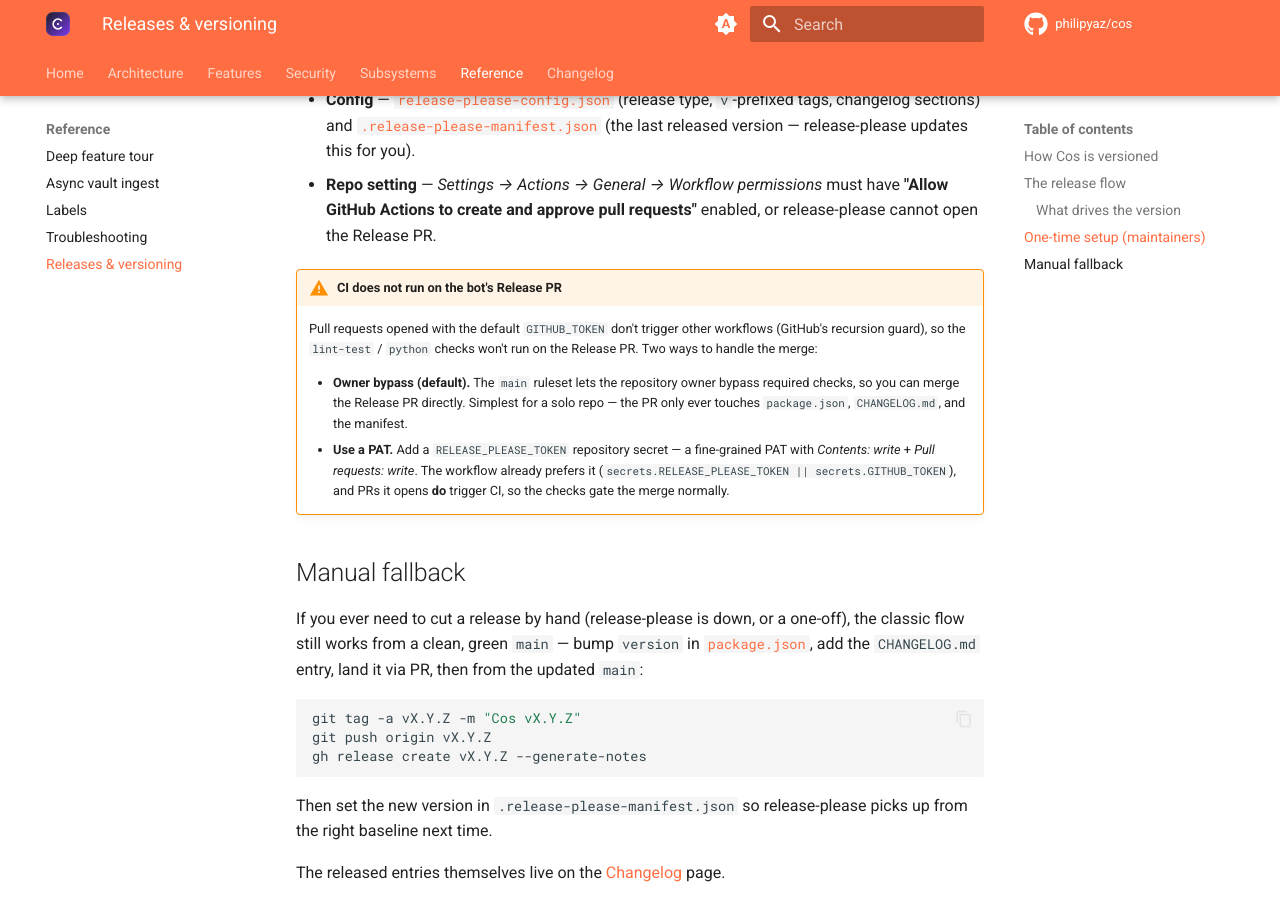
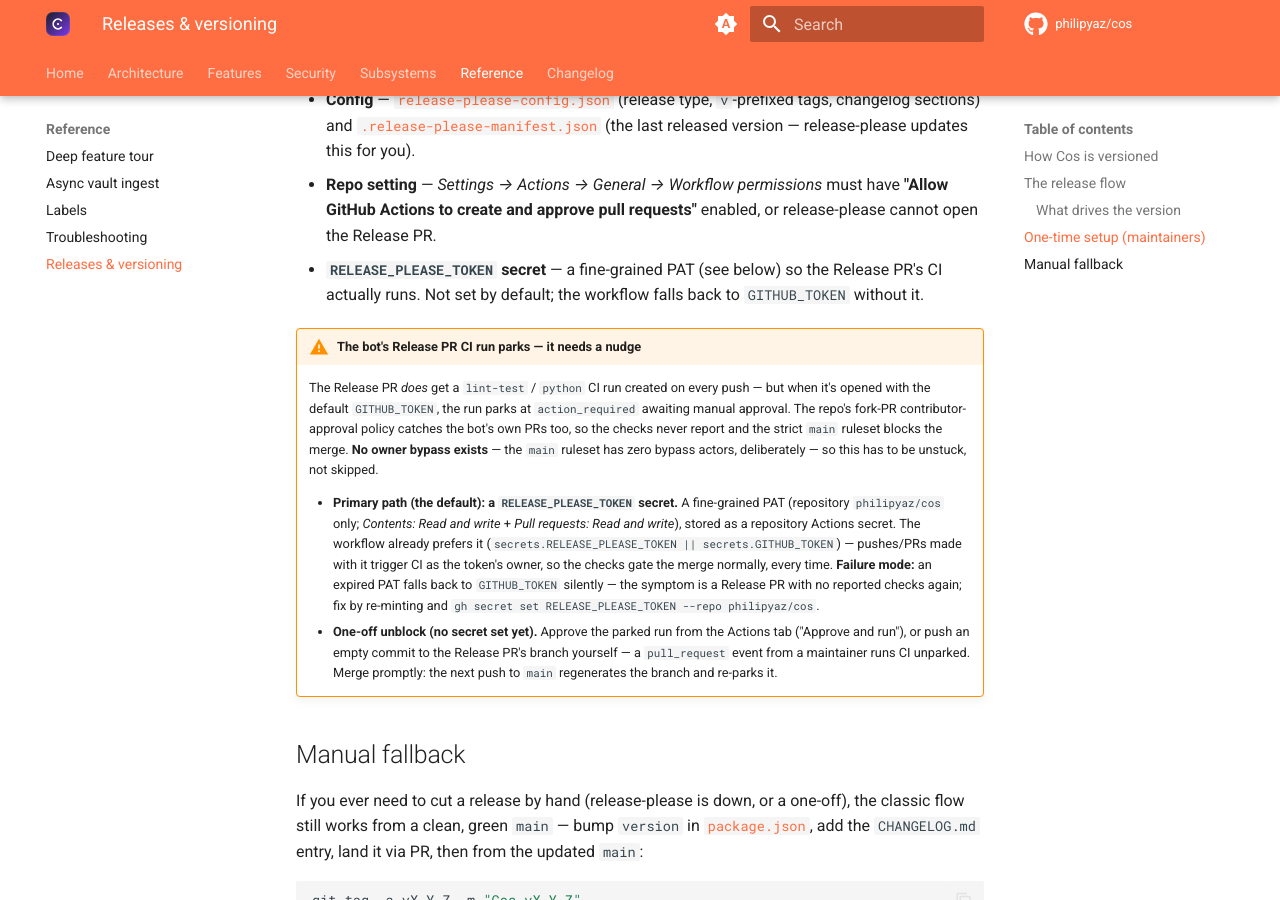
Before and after one commit to philipyaz/cos, an MkDocs documentation site: the page built from docs/reference/releasing.md, in a window 1280 px wide and 900 px high, scrolled down 1724 px. Built offline with MkDocs 1.6.1 and Material for MkDocs 9.7.7, drawn with Linux system fonts in a browser that asks for light colours; comment, search, counter and statistics services are not loaded.

Commit message:
docs(releasing): tell the truth about Release-PR CI (no owner bypass) and gate the claim
The releasing docs claimed a default "owner bypass" for the Release PR's missing CI
checks. No bypass actor exists on the main ruleset (bypass_actors: []) and never
has — this falsehood is why cos#21 sat BLOCKED for 45 days unnoticed. Measured truth:
the bot's Release PR does get a CI run created, but it parks at action_required
(the fork-PR contributor-approval policy catches the bot's own PRs too), so the
checks never report and the strict ruleset blocks the merge.

Rewrites docs/reference/releasing.md and the release-please.yml token comment to
describe the parking behavior and the two real unblock paths (a RELEASE_PLEASE_TOKEN
secret, or a one-off approve/empty-commit). Adds a HARD sub-check (3e) inside
tests/run.sh step [3], mirroring the 3c/3d precedent (ADR 0014): fail if either file
ever again claims an owner bypass exists.

Closes philipyaz/cos-ops#23

Co-Authored-By: Claude Sonnet 5 <noreply@anthropic.com>

```diff
--- a/docs/reference/releasing.md
+++ b/docs/reference/releasing.md
@@ -68,19 +68,29 @@ This is wired up once and then runs itself. The moving parts:
 - **Repo setting** — *Settings → Actions → General → Workflow permissions* must have
   **"Allow GitHub Actions to create and approve pull requests"** enabled, or release-please
   cannot open the Release PR.
+- **`RELEASE_PLEASE_TOKEN` secret** — a fine-grained PAT (see below) so the Release PR's CI
+  actually runs. Not set by default; the workflow falls back to `GITHUB_TOKEN` without it.
 
-!!! warning "CI does not run on the bot's Release PR"
-    Pull requests opened with the default `GITHUB_TOKEN` don't trigger other workflows
-    (GitHub's recursion guard), so the `lint-test` / `python` checks won't run on the Release
-    PR. Two ways to handle the merge:
+!!! warning "The bot's Release PR CI run parks — it needs a nudge"
+    The Release PR *does* get a `lint-test` / `python` CI run created on every push — but
+    when it's opened with the default `GITHUB_TOKEN`, the run parks at `action_required`
+    awaiting manual approval. The repo's fork-PR contributor-approval policy catches the
+    bot's own PRs too, so the checks never report and the strict `main` ruleset blocks the
+    merge. **No owner bypass exists** — the `main` ruleset has zero bypass actors,
+    deliberately — so this has to be unstuck, not skipped.
 
-    - **Owner bypass (default).** The `main` ruleset lets the repository owner bypass required
-      checks, so you can merge the Release PR directly. Simplest for a solo repo — the PR only
-      ever touches `package.json`, `CHANGELOG.md`, and the manifest.
-    - **Use a PAT.** Add a `RELEASE_PLEASE_TOKEN` repository secret — a fine-grained PAT with
-      *Contents: write* + *Pull requests: write*. The workflow already prefers it
-      (`secrets.RELEASE_PLEASE_TOKEN || secrets.GITHUB_TOKEN`), and PRs it opens **do** trigger
-      CI, so the checks gate the merge normally.
+    - **Primary path (the default): a `RELEASE_PLEASE_TOKEN` secret.** A fine-grained PAT
+      (repository `philipyaz/cos` only; *Contents: Read and write* + *Pull requests: Read
+      and write*), stored as a repository Actions secret. The workflow already prefers it
+      (`secrets.RELEASE_PLEASE_TOKEN || secrets.GITHUB_TOKEN`) — pushes/PRs made with it
+      trigger CI as the token's owner, so the checks gate the merge normally, every time.
+      **Failure mode:** an expired PAT falls back to `GITHUB_TOKEN` silently — the symptom
+      is a Release PR with no reported checks again; fix by re-minting and
+      `gh secret set RELEASE_PLEASE_TOKEN --repo philipyaz/cos`.
+    - **One-off unblock (no secret set yet).** Approve the parked run from the Actions tab
+      ("Approve and run"), or push an empty commit to the Release PR's branch yourself — a
+      `pull_request` event from a maintainer runs CI unparked. Merge promptly: the next push
+      to `main` regenerates the branch and re-parks it.
 
 ## Manual fallback
 
```
Also changed, not shown: 2 other files.
